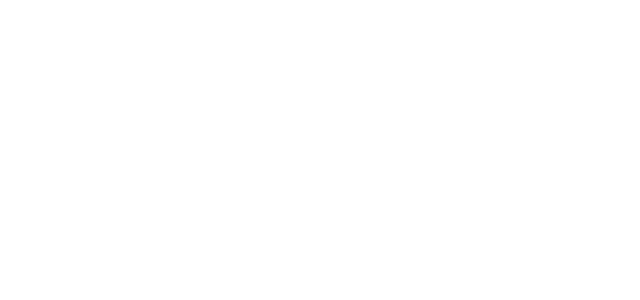
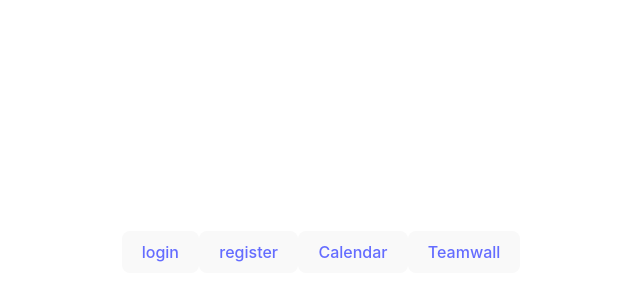
Before and after one commit to leongroth/Grouper, a React (Vite) app: page / in a window 1280 px wide. Shown: the part 148-448 px from the top of the page, without its empty margins (319-959 px from the left). Built offline with nearby package versions, Linux system fonts and the light colour scheme.

Commit message:
Update App.jsx

```diff
--- a/src/App.jsx
+++ b/src/App.jsx
@@ -6,6 +6,18 @@
   return (
     <>
       <div>
+      <button>
+            <a href={'/login'}>login</a>
+        </button>
+        <button>
+            <a href={'/signup'}>register</a>
+        </button>
+        <button>
+            <a href="/Calendar">Calendar</a>
+        </button>
+        <button>
+            <a href="/Teamwall">Teamwall</a>
+        </button>
         <Outlet/>
       </div>
     </>
```
